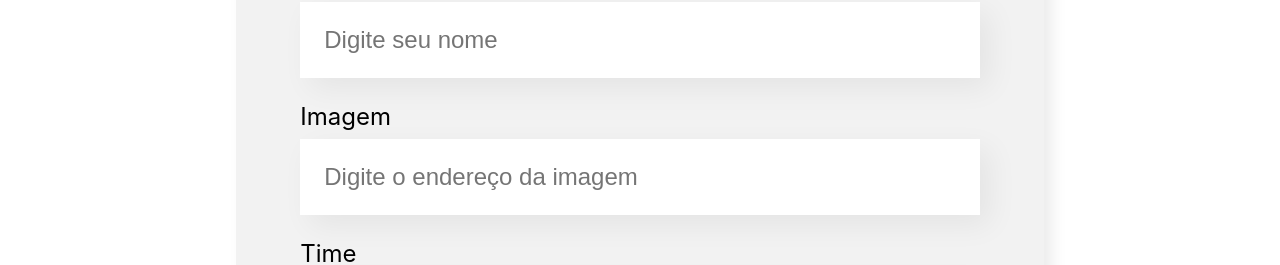
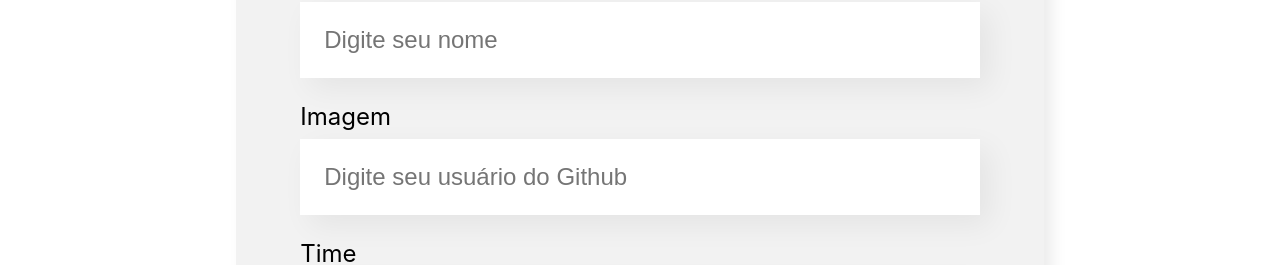
Before and after one commit to RozangelaPeixoto/organo, a React (Create React App) app: page / in a window 1280 px wide. Shown: the part 1540-1805 px from the top of the page. Built offline with nearby package versions, Linux system fonts and the light colour scheme.

Commit message:
Melhorando experiência do usuário

```diff
--- a/src/components/Formulario/index.js
+++ b/src/components/Formulario/index.js
@@ -44,7 +44,7 @@ const Formulario = (props) => {
                 />
                 <CampoTexto
                     label="Imagem"
-                    placeholder="Digite o endereço da imagem"
+                    placeholder="Digite seu usuário do Github"
                     valor = {imagem}
                     aoAlterado = {valor => setImagem(valor)}
                     tipo="text"
```
